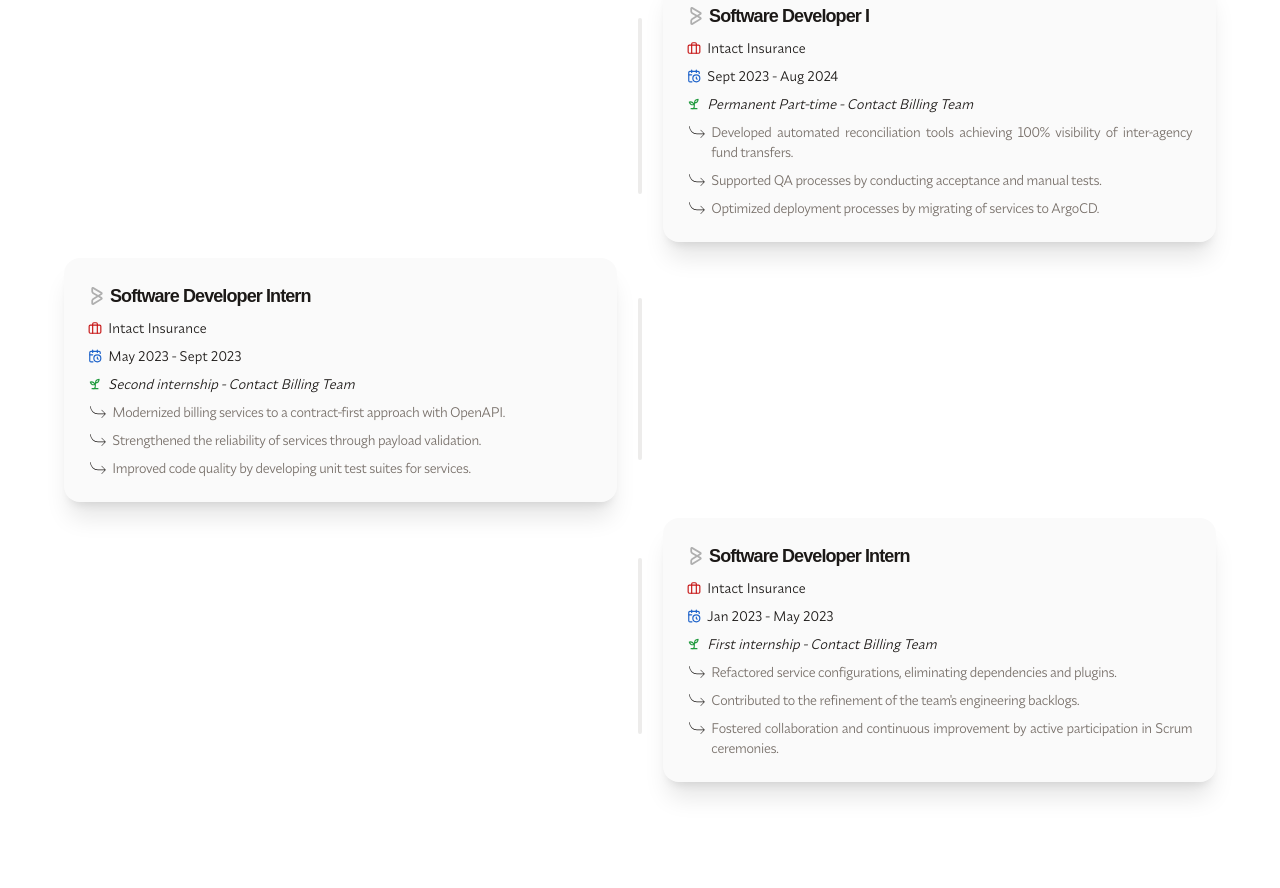
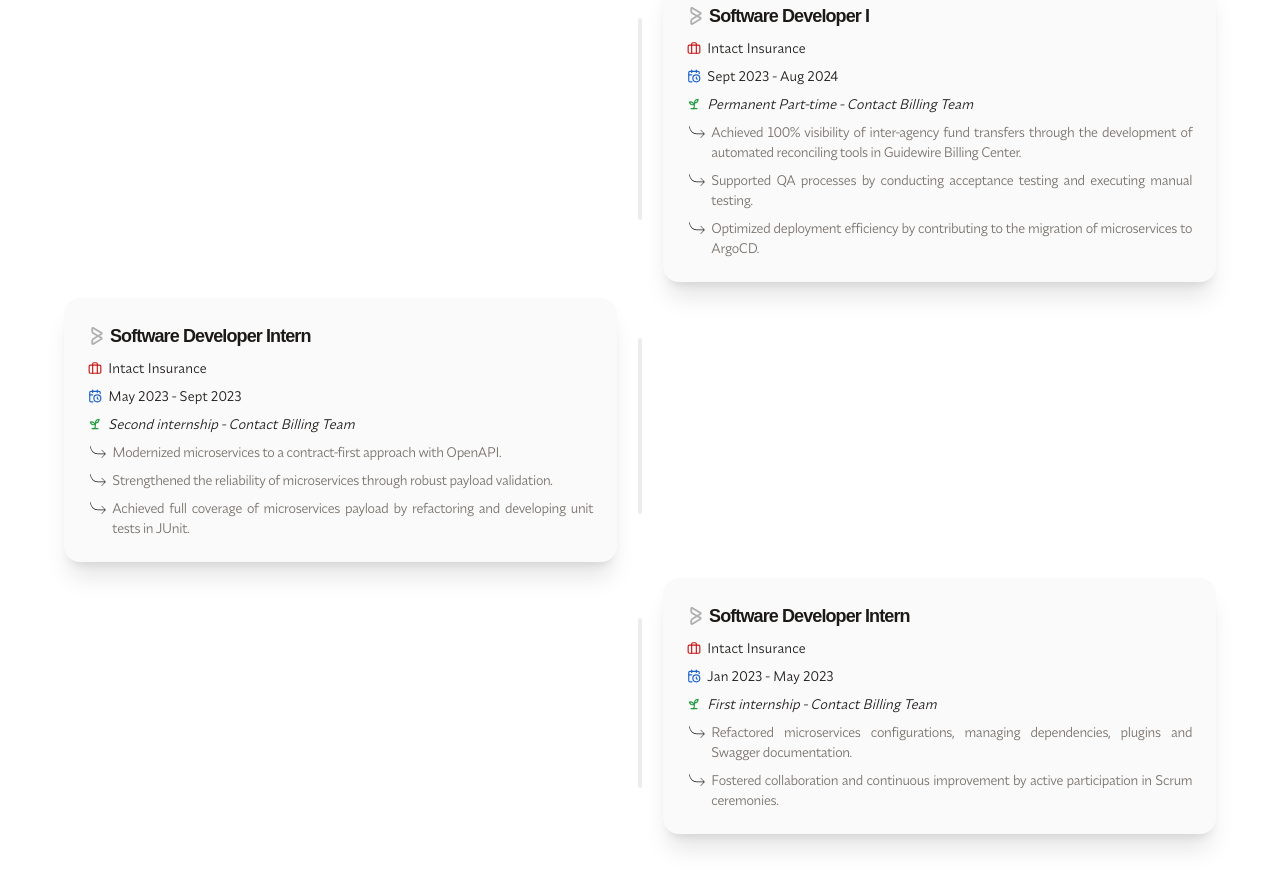
Before and after one commit to eimcharles/eimcharles.github.io, a React (Vite) app: page / in a window 1280 px wide. Shown: the part 2940-3828 px from the top of the page. Built offline with nearby package versions, Linux system fonts and the light colour scheme; a web font is replaced by a local one.

Commit message:
chore(background): update background data.

```diff
--- a/src/data/backgroundData.js
+++ b/src/data/backgroundData.js
@@ -16,7 +16,7 @@ export const backgroundData = [
     id: "exp-1",
     role: "B.Eng Software Engineering",
     organization: "Concordia University",
-    duration: "Jan 2019 - Oct 2025",
+    duration: "Jan 2021 - Oct 2025",
     summary: "Bachelors of Software Engineering",
     contributions: [
       {id: "concordia-c1" , text: "Member of C-Edge for Co-Operative Education."}
@@ -29,9 +29,9 @@ export const backgroundData = [
     duration: "Sept 2023 - Aug 2024",
     summary: "Permanent Part-time - Contact Billing Team",
     contributions: [
-      {id: "intact-c1" , text: "Developed automated reconciliation tools achieving 100% visibility of inter-agency fund transfers."},
-      {id: "intact-c2" , text: "Supported QA processes by conducting acceptance and manual tests."},
-      {id: "intact-c3" , text: "Optimized deployment processes by migrating of services to ArgoCD."}
+      {id: "intact-c1" , text: "Achieved 100% visibility of inter-agency fund transfers through the development of automated reconciling tools in Guidewire Billing Center."},
+      {id: "intact-c2" , text: "Supported QA processes by conducting acceptance testing and executing manual testing."},
+      {id: "intact-c3" , text: "Optimized deployment efficiency by contributing to the migration of microservices to ArgoCD."}
     ]
   },
   {
@@ -41,9 +41,9 @@ export const backgroundData = [
     duration: "May 2023 - Sept 2023",
     summary: "Second internship - Contact Billing Team",
     contributions: [
-      {id: "intact-c4" , text: "Modernized billing services to a contract-first approach with OpenAPI."},
-      {id: "intact-c5" , text: "Strengthened the reliability of services through payload validation."},
-      {id: "intact-c6" , text: "Improved code quality by developing unit test suites for services."}
+      {id: "intact-c4" , text: "Modernized microservices to a contract-first approach with OpenAPI."},
+      {id: "intact-c5" , text: "Strengthened the reliability of microservices through robust payload validation."},
+      {id: "intact-c6" , text: "Achieved full coverage of microservices payload by refactoring and developing unit tests in JUnit."}
     ]
   },
   {
@@ -53,9 +53,8 @@ export const backgroundData = [
     duration: "Jan 2023 - May 2023",
     summary: "First internship - Contact Billing Team",
     contributions: [
-      {id: "intact-c7" , text: "Refactored service configurations, eliminating dependencies and plugins."},
-      {id: "intact-c8" , text: "Contributed to the refinement of the team's engineering backlogs."},
-      {id: "intact-c9" , text: "Fostered collaboration and continuous improvement by active participation in Scrum ceremonies."}
+      {id: "intact-c7" , text: "Refactored microservices configurations, managing dependencies, plugins and Swagger documentation."},
+      {id: "intact-c8" , text: "Fostered collaboration and continuous improvement by active participation in Scrum ceremonies."},
     ]
   }
 ];
```
